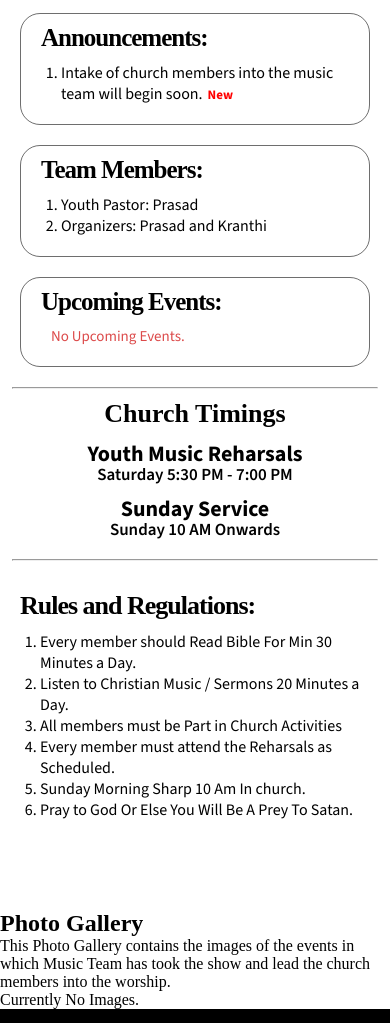
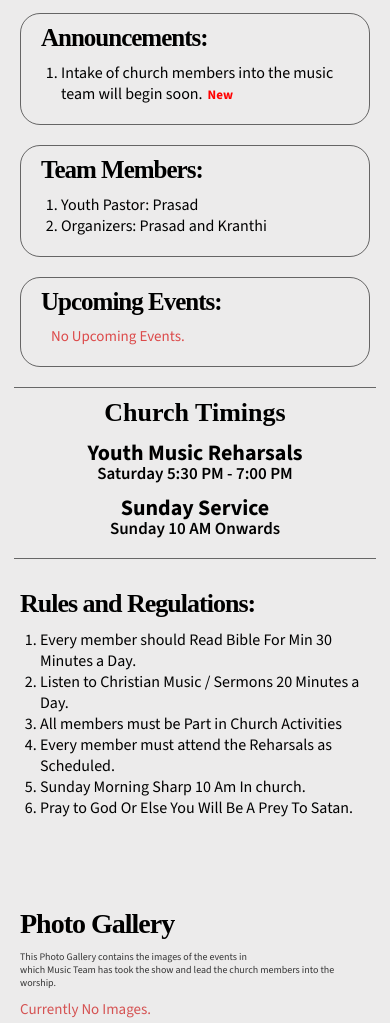
Before and after one commit to kranthiaravelli/FMC-MUSIC-TEAM-WEBSITE, a plain HTML site: page index.html in a window 390 px wide. Shown: the part 77-1100 px from the top of the page. Drawn offline with nearby package versions, Linux system fonts and the light colour scheme; a web font is replaced by a local one.

Commit message:
Refactor style.css for improved layout and design

```diff
--- a/style.css
+++ b/style.css
@@ -6,6 +6,10 @@
     margin: 0;
     box-sizing: border-box;
     -webkit-tap-highlight-color: transparent;
+}
+
+body {
+    background-color: rgb(236, 235, 235);
 }
 
 nav {
@@ -31,7 +35,7 @@
 
 .hero-section {
     width: 100%;
-    min-height: 100vh;
+    min-height: auto;
 }
 
 .announce {
@@ -206,9 +210,47 @@
 
 hr {
     margin-top: 20px;
-    width: 94%;
+    width: 93%;
     margin-left: auto;
     margin-right: auto;
+    border: none;
+    height: 1px;
+    background-color: rgba(0, 0, 0, 0.561);
+}
+
+.images-container {
+    width: 100%;
+    height: auto;
+    padding-bottom: 40px;
+    display: flex;
+    flex-direction: column;
+    padding-left: 60px;
+    gap: 10px;
+}
+
+.images-container h2 {
+    font-size: 30px;
+    font-family: "Google Sans";
+    letter-spacing: -1px;
+}
+
+.images-container p {
+    font-size: 14px;
+    font-family: 'Source Sans 3';
+    color: rgba(0, 0, 0, 0.777);
+}
+
+.image-holder {
+    width: 100%;
+    height: auto;
+    display: flex;
+    justify-content: start;
+    align-items: center;
+}
+
+.image-holder p {
+    font-size: 18px;
+    color: rgb(213, 82, 82);
 }
 
 @media (max-width: 642px) {
@@ -263,4 +305,21 @@
         outline: none;
         box-shadow: none;
     }
+
+    .images-container {
+        padding-left: 20px;
+        padding-right: 40px;
+    }
+
+    .images-container h2 {
+        font-size: 28px;
+    }
+
+    .images-container p {
+        font-size: 10px;
+    }
+
+    .image-holder p {
+        font-size: 15px;
+    }
 }
```
